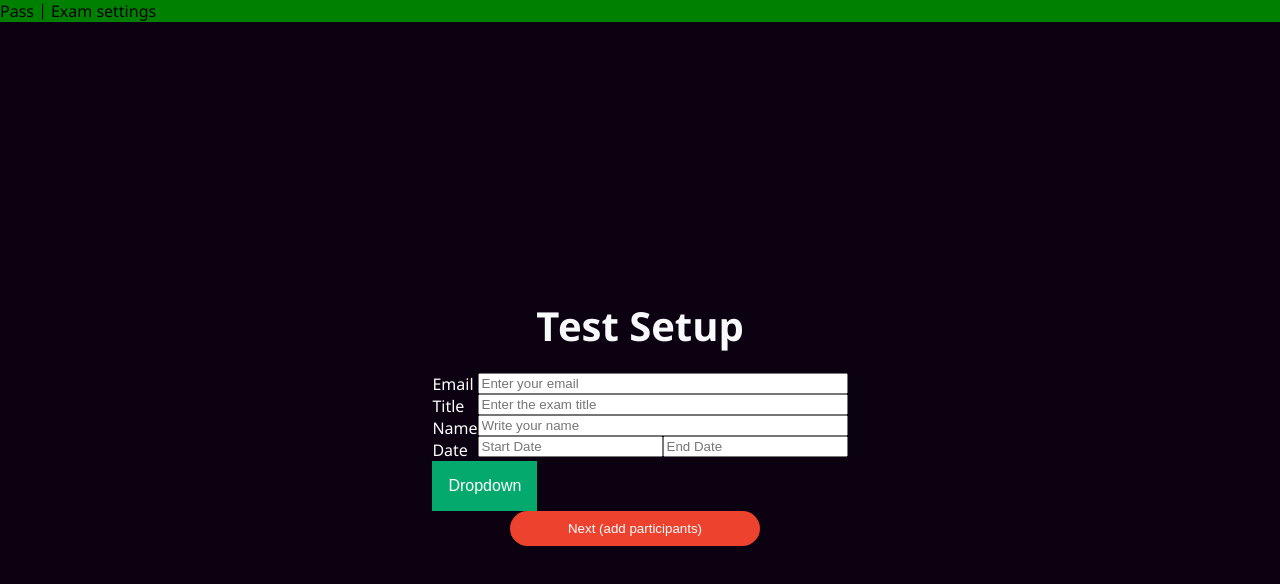
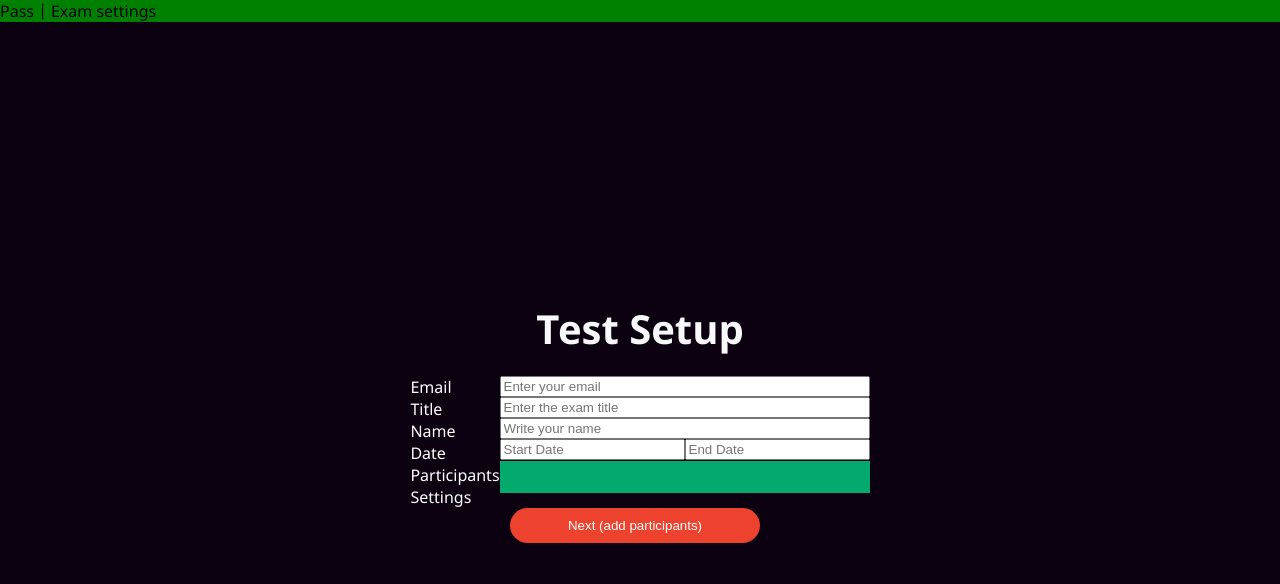
Before and after one commit to Kartm/university-examination-project, a React (Create React App) app in the folder frontend/: page /1/editor in a window 1280 px wide. Shown: the top 584 px of the page. Built offline with nearby package versions, Linux system fonts and the light colour scheme.

Commit message:
implemented settings page

```diff
--- a/frontend/src/components/forms/dropdown.tsx
+++ b/frontend/src/components/forms/dropdown.tsx
@@ -1,5 +1,7 @@
 import React from "react";
 import styled from "styled-components";
+import {useState} from 'react'
+import Text from "../../components/style/text.component";
 
 
 // /* Links inside the dropdown */
@@ -24,7 +26,8 @@ const DropdownButton = styled.button`
   color: white;
   padding: 16px;
   font-size: 16px;
-  border: none;`
+  border: none;
+  width: 100%;`
 
 const  DropdownContent = styled.div`
   display: none;
@@ -42,7 +45,8 @@ const  DropdownContent = styled.div`
 
 const DropdownWrapper = styled.div`
   position: relative;
-  display: inline-block;
+  display: block;
+  width: 100%;
   &:hover ${DropdownContent} {
     display: block;
   }
@@ -50,17 +54,39 @@ const DropdownWrapper = styled.div`
     background-color: #3e8e41;
   }`
 
-interface DropdownParams {}
+interface DropdownParams {
+    options: string[]
+    onChange: (selectedOptions: string[]) => void
+}
+
+
 
 const Dropdown= (props: DropdownParams) => {
+    const [openOptions, setOpenOptions] = useState(false)
+    const [selectedOptions, setSelectedOptions] = useState<string[]>([])
+
+    const removeOption = (id) => {
+        setSelectedOptions(selectedOptions.filter((option) => selectedOptions.indexOf(option) !== id))
+    }
+
     return (
         <DropdownWrapper>
-            <DropdownButton>Dropdown</DropdownButton>
-            <DropdownContent>
-                <a href="#">Link 1</a>
-                <a href="#">Link 2</a>
-                <a href="#">Link 3</a>
-            </DropdownContent>
+            <DropdownButton onClick={() => setOpenOptions(!openOptions)}>
+                {/*Dropdown*/}
+                {selectedOptions.map((option, i) => (
+                    <Text>
+                        {option}
+                        <span style={{color: 'red', cursor: 'pointer'}} onClick={() => removeOption(i)}>
+                            X
+                        </span>
+                    </Text>
+                ))}
+            </DropdownButton>
+            {openOptions && <DropdownContent>
+                {props.options.filter(option => !selectedOptions.includes(option))
+                    .map((value, i) =>
+                        <a key={i} onClick={() => setSelectedOptions([...selectedOptions, value])}>{value}</a>)}
+            </DropdownContent>}
         </DropdownWrapper>
     );
 }
--- a/frontend/src/pages/owner/settings/settings.screen.tsx
+++ b/frontend/src/pages/owner/settings/settings.screen.tsx
@@ -19,12 +19,19 @@ const SettingsScreen = () => {
   const [ownerName, setOwnerName] = useState('')
   const [startDate, setStartDate] = useState('')
   const [endDate, setEndDate] = useState('')
+  const [selectedOptions, setSelectedOptions] = useState<string[]>([])
   const {testOwnerUuid} = useParams<SettingsParams>();
   const dispatch = useDispatch();
 
   useEffect(() => {
     dispatch(updateTitleAction("Pass | Exam settings"));
   });
+
+  const settings = [
+      "Show results overview",
+      "Allow going back to previous question",
+      "Display points per question"
+  ]
 
   return (
       <Container>
@@ -51,6 +58,10 @@ const SettingsScreen = () => {
 
                 <div>
                   Date
+                </div>
+
+                <div>
+                  Participants Settings
                 </div>
               </div>
               <div style={{display: 'flex', flexDirection: 'column'}}>
@@ -91,11 +102,11 @@ const SettingsScreen = () => {
                          value={endDate}
                          onChange={(e) => setEndDate(e.target.value)}/>
                 </div>
+                <div style={{display: 'flex', flexDirection: 'row'}}>
+                  <Dropdown options={settings} onChange={(e) => setSelectedOptions(e)}/>
+                </div>
               </div>
             </div>
-            <Dropdown options={["1","2","3"]}>
-
-            </Dropdown>
 
           </form>
           <Link to={`/${testOwnerUuid}/editor/participants`} style={{marginRight: 10}}>
```
